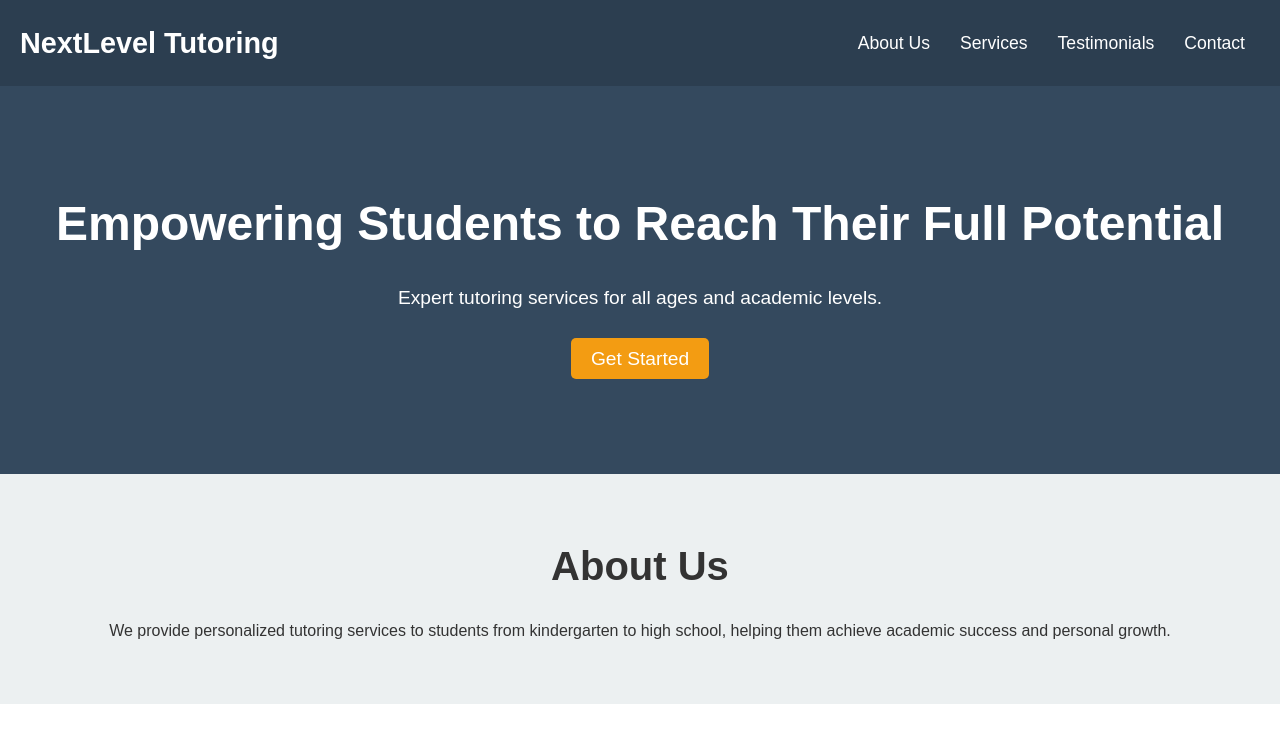
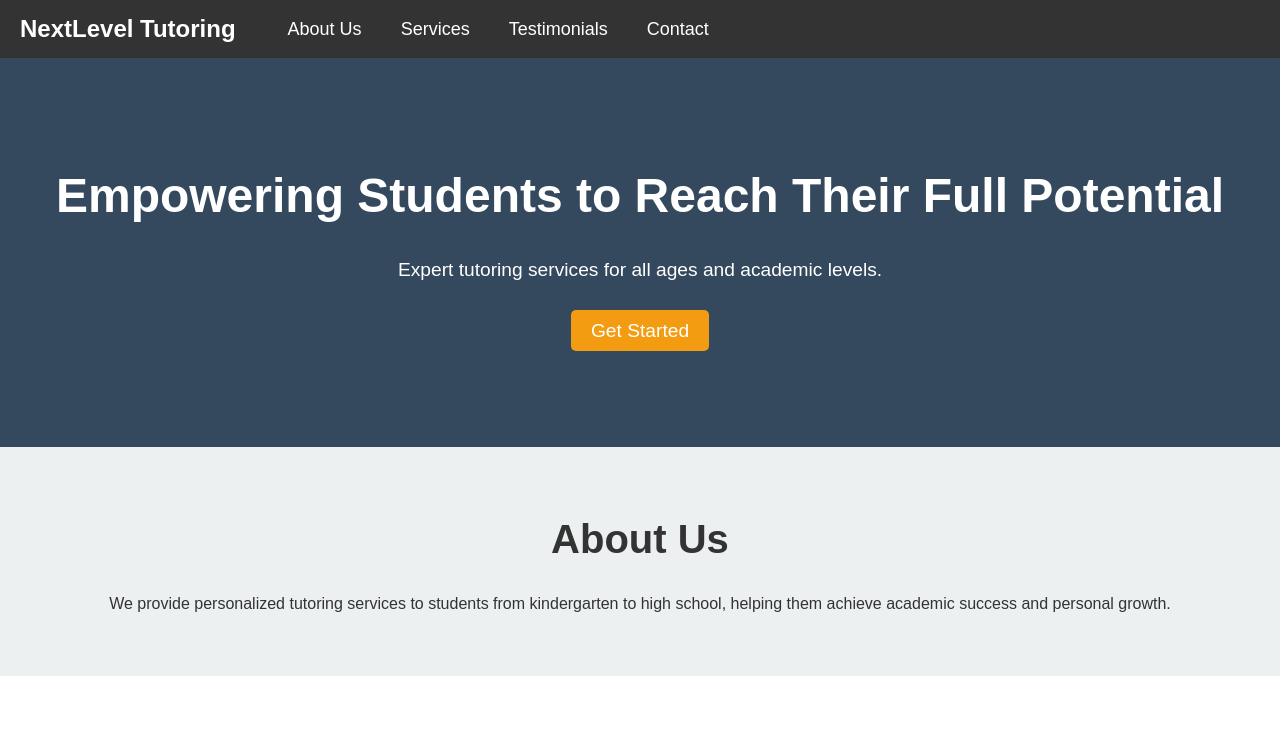
Before and after one commit to haleyplottwistco/nextlevelup, a plain HTML site: page index.html in a window 1280 px wide. Shown: the top 733 px of the page. Drawn offline with Linux system fonts and the light colour scheme.

Commit message:
Update styles.css

```diff
--- a/styles.css
+++ b/styles.css
@@ -20,40 +20,45 @@ ul {
     list-style-type: none;
 }
 
-/* Header */
+/* Navigation styles */
 header {
-    background-color: #2c3e50;
-    padding: 20px;
+    background: #333;
     color: white;
+    padding: 10px 0;
 }
 
 nav {
     display: flex;
-    justify-content: space-between;
     align-items: center;
 }
 
-nav .logo {
-    font-size: 1.8rem;
+.logo {
+    font-size: 24px;
     font-weight: bold;
+    padding: 0 20px;
 }
 
 nav ul {
+    list-style: none;
     display: flex;
+    margin-left: 20px; /* Move menu to the left */
+    padding: 0;
 }
 
 nav ul li {
-    margin: 0 15px;
+    margin-right: 15px; /* Adjust spacing */
 }
 
 nav ul li a {
     color: white;
-    font-size: 1.1rem;
-    transition: color 0.3s ease;
+    text-decoration: none;
+    font-size: 18px;
+    padding: 8px 12px;
 }
 
 nav ul li a:hover {
-    color: #f39c12;
+    background: #555;
+    border-radius: 5px;
 }
 
 /* Hero Section */
```
